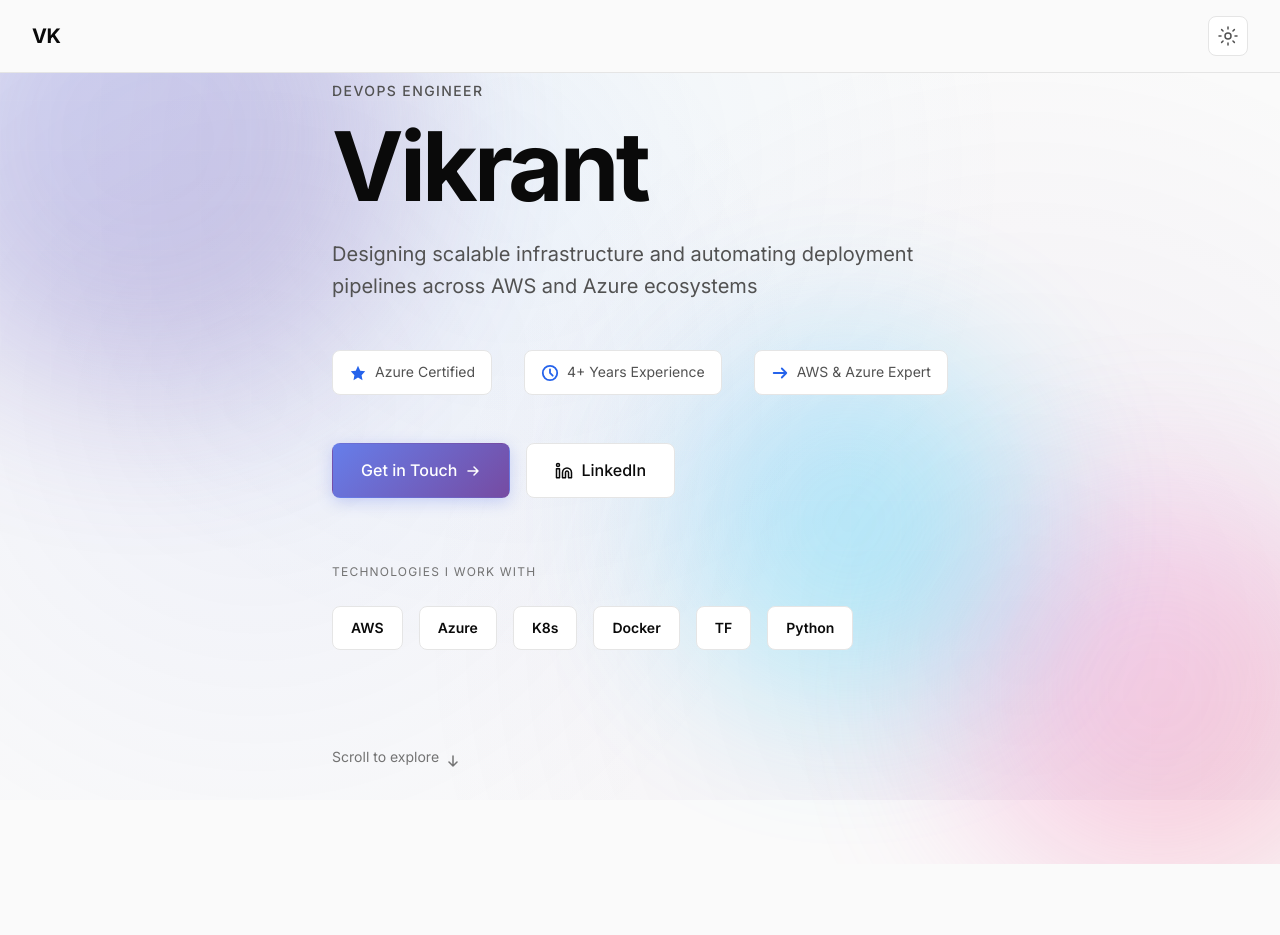
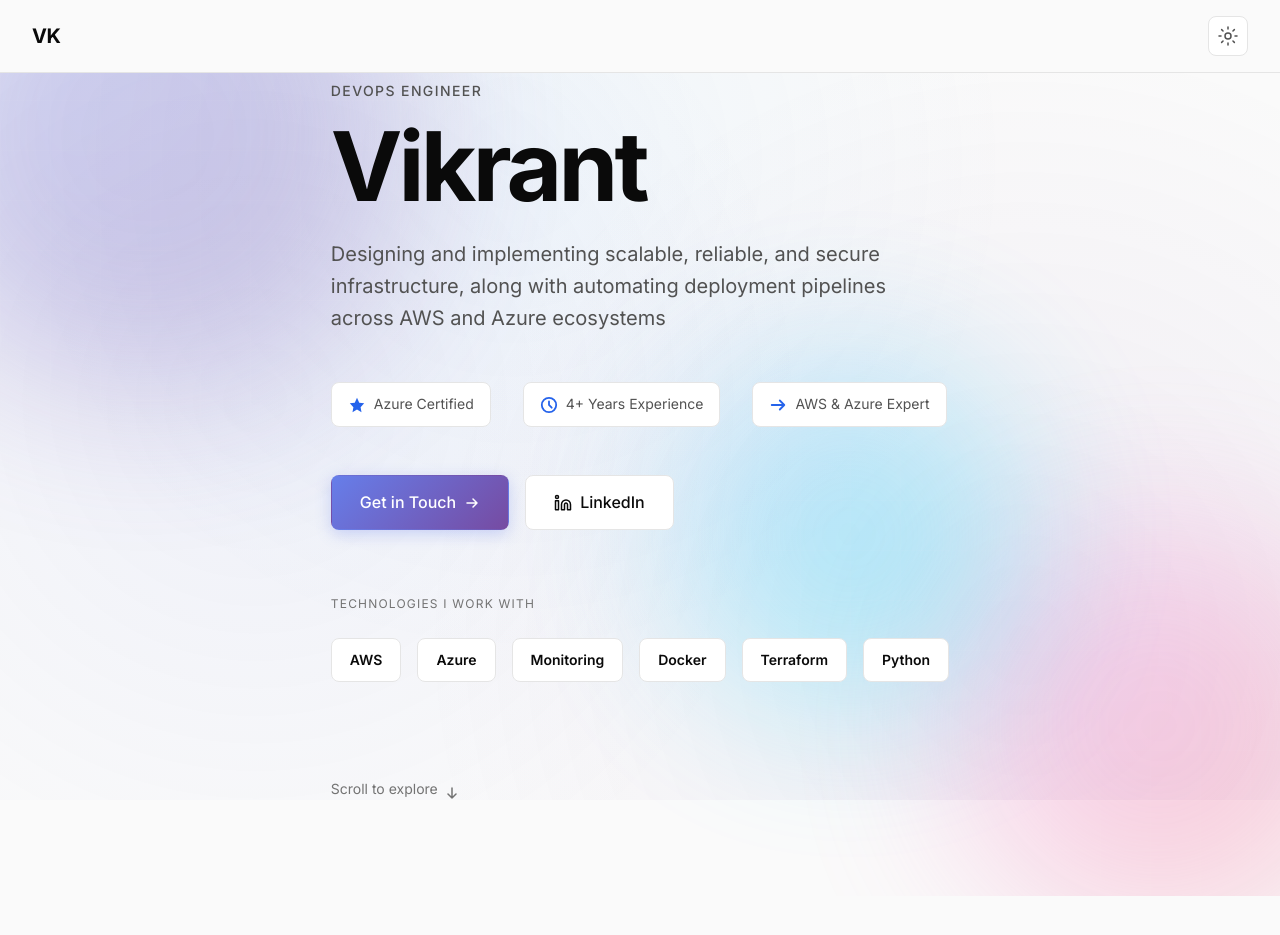
Before and after one commit to Vikrant1020/html-starter, a website: page index.html in a window 1280 px wide. Shown: the top 935 px of the page. Drawn offline with Linux system fonts and the light colour scheme.

Commit message:
Update index.html

```diff
--- a/index.html
+++ b/index.html
@@ -4,7 +4,7 @@
     <meta charset="UTF-8">
     <meta name="viewport" content="width=device-width, initial-scale=1.0">
     <meta name="description" content="Vikrant - DevOps Engineer with 4+ years of experience in AWS, Azure, Kubernetes, and CI/CD automation">
-    <meta name="keywords" content="DevOps Engineer, AWS, Azure, Kubernetes, Docker, Terraform, CI/CD">
+    <meta name="keywords" content="DevOps Engineer, AWS, Azure, Monitoring, Docker, Terraform, CI/CD">
     <meta name="author" content="Vikrant">
     <title>Vikrant | DevOps Engineer</title>
     <link rel="stylesheet" href="styles.css">
@@ -45,7 +45,7 @@
                 <h1 class="hero-title">
                     <span class="title-line">Vikrant</span>
                 </h1>
-                <p class="hero-subtitle">Designing scalable infrastructure and automating deployment pipelines across AWS and Azure ecosystems</p>
+                <p class="hero-subtitle">Designing and implementing scalable, reliable, and secure infrastructure, along with automating deployment pipelines across AWS and Azure ecosystems</p>
 
                 <!-- Key Highlights -->
                 <div class="hero-highlights">
@@ -98,13 +98,13 @@
                             <span>Azure</span>
                         </div>
                         <div class="tech-icon" title="Kubernetes">
-                            <span>K8s</span>
+                            <span>Monitoring</span>
                         </div>
                         <div class="tech-icon" title="Docker">
                             <span>Docker</span>
                         </div>
                         <div class="tech-icon" title="Terraform">
-                            <span>TF</span>
+                            <span>Terraform</span>
                         </div>
                         <div class="tech-icon" title="Python">
                             <span>Python</span>
```
